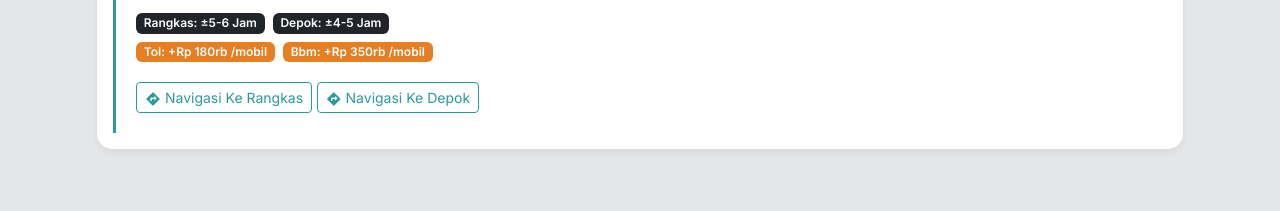
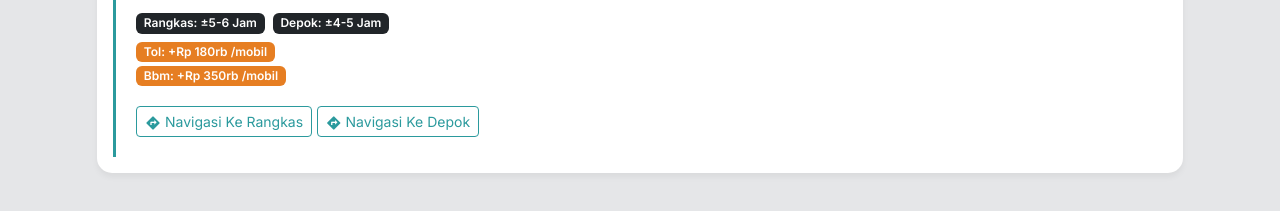
Before and after one commit to adynu182/GPSLive-Tracker, a plain HTML site: page index.html in a window 1280 px wide. Shown: the part 1419-1630 px from the top of the page. Drawn offline with nearby package versions, Linux system fonts and the light colour scheme.

Commit message:
Fix layout overflow and adjust badge display in index.html

```diff
--- a/index.html
+++ b/index.html
@@ -247,7 +247,7 @@
             display: flex;
             gap: 5px;
             margin-bottom: 20px;
-            overflow-x: visible;
+            overflow-x: hidden;
             padding-bottom: 10px;
         }
 
@@ -387,9 +387,8 @@
                     </div>
                     <div class="d-flex gap-2 mt-2">
                         <span class="badge badge-toll">Tol: +Rp 180rb /mobil</span>
-                        <span class="badge badge-toll">Bbm: +Rp 350rb /mobil</span>
                     </div>
-                    <p> </p>
+                    <p> <span class="badge badge-toll">Bbm: +Rp 350rb /mobil</span></p>
                     <a href="https://maps.app.goo.gl/vWNdWxmGCPZUg41c7" target="_blank"
                         class="btn btn-sm btn-outline-primary mt-1"><i class="material-icons align-middle"
                             style="font-size: 16px;">directions</i> Navigasi Ke Rangkas</a>
```
